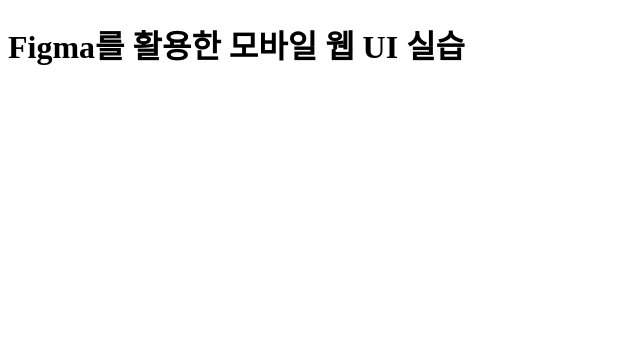
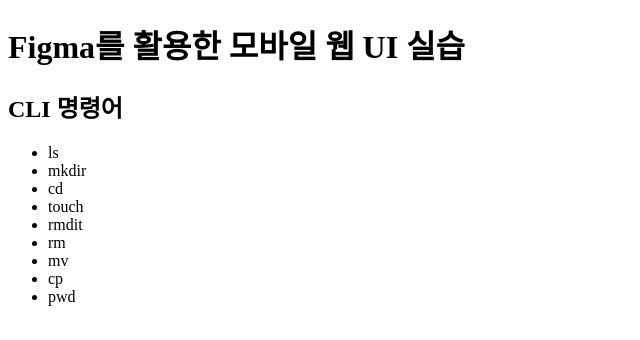
Before and after one commit to 032cafe/jeunju, a plain HTML site: page index.html in a window 1280 px wide. Shown: the whole page, without its empty margins (0-640 px from the left). Drawn offline with Linux system fonts and the light colour scheme.

Commit message:
cli 명령어 추가

```diff
--- a/index.html
+++ b/index.html
@@ -7,6 +7,18 @@
 </head>
 <body>
   <h1>Figma를 활용한 모바일 웹 UI 실습</h1>
+  <h2>CLI 명령어</h2>
+  <ul>
+    <li>ls</li>
+    <li>mkdir</li>
+    <li>cd</li>
+    <li>touch</li>
+    <li>rmdit</li>
+    <li>rm</li>
+    <li>mv</li>
+    <li>cp</li>
+    <li>pwd</li>
+  </ul>
 
 </body>
 </html>
```
